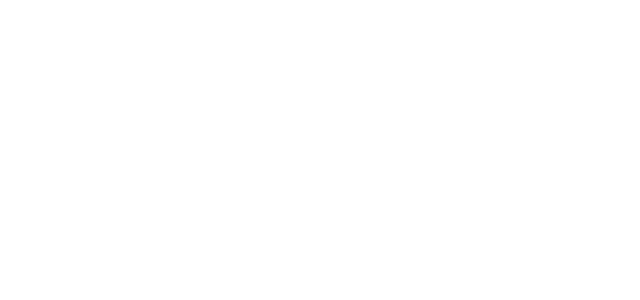
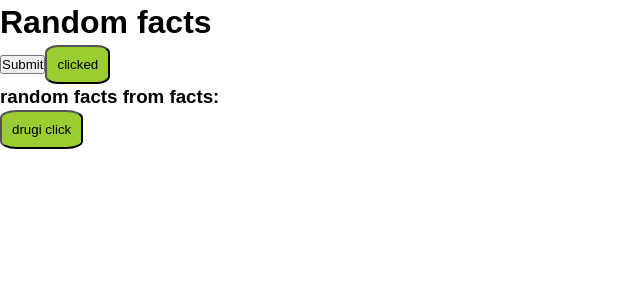
Before and after one commit to blaz-k/Vue-randomFacts, a Vue app: page / in a window 1280 px wide. Shown: the top 300 px of the page, without its empty margins (0-640 px from the left). Built offline with nearby package versions, Linux system fonts and the light colour scheme.

Commit message:
no message

```diff
--- a/src/App.vue
+++ b/src/App.vue
@@ -1,28 +1,36 @@
 <template>
   <div id="app">
-    <Facts v-bind:facts="facts" />
+    <h1>Random facts</h1>
+    <button>Submit</button>
+    <MyButton text="clicked" />
+    <Facts />
+
+    <MyButton text="drugi click" />
   </div>
 </template>
 
 <script>
 import Facts from "./components/Facts";
+import MyButton from "./components/MyButton";
 import axios from "axios";
 
 export default {
   name: "app",
   components: {
     Facts,
+    MyButton,
   },
   data() {
     return {
       facts: [],
     };
   },
+
   methods: {
     created() {
       axios
         .get("https://uselessfacts.jsph.pl/random.json?language=en")
-        .then((res) => (this.facts = res.data))
+        .then((response) => (this.facts = response.data))
         .catch((err) => console.log(err));
     },
   },
--- a/src/components/Facts.vue
+++ b/src/components/Facts.vue
@@ -1,7 +1,7 @@
 <template>
   <div>
-    <div v-bind:key="fact.id" v-for="fact in facts">
-      <h3>{{ fact.title }}</h3>
+    <div v-bind:facts="facts">
+      <h3>random facts from facts: {{ facts }}</h3>
     </div>
   </div>
 </template>
--- /dev/null
+++ b/src/components/MyButton.vue
@@ -0,0 +1,18 @@
+<template>
+  <button>{{ text }}</button>
+</template>
+
+<script>
+export default {
+  name: "MyButton",
+  props: ["text"],
+};
+</script>
+
+<style scoped>
+button {
+  padding: 10px;
+  background-color: yellowgreen;
+  border-radius: 20%;
+}
+</style>
```
Also changed, not shown: src/components/HelloWorld.vue (deleted, +0 -32 lines).
